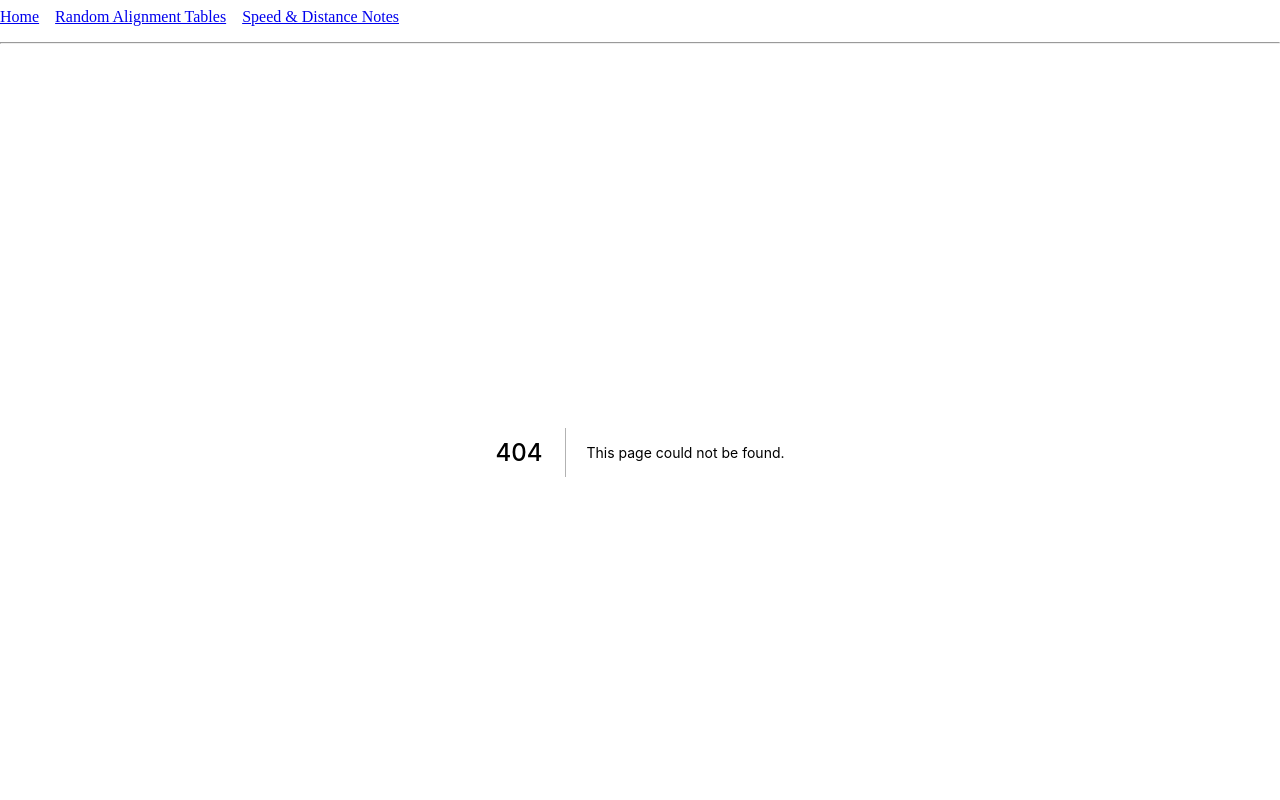
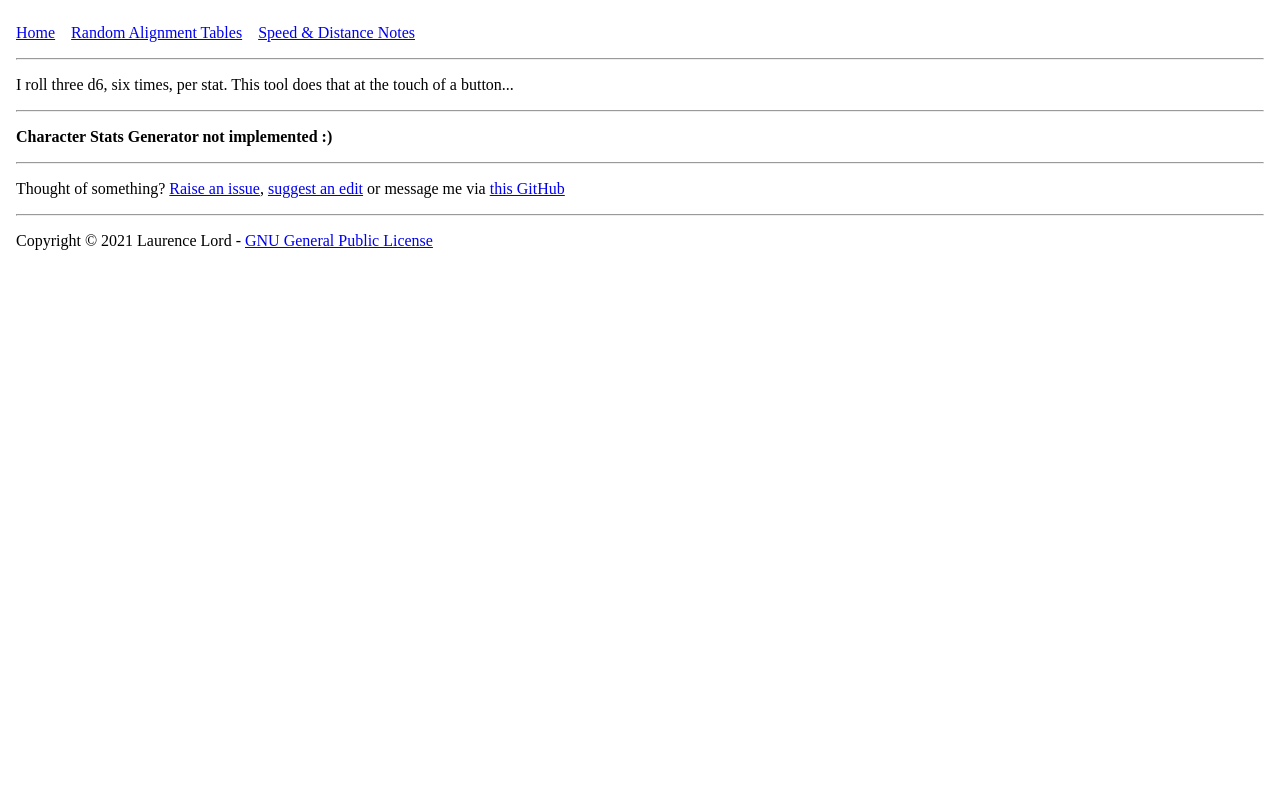
Before and after one commit to LL782/pathfinder-tools, a Next.js app: page /character-stats-generator in a window 1280 px wide. Before the commit this address had no page. Shown: the top 800 px of the page. Built offline with nearby package versions, Linux system fonts and the light colour scheme.

Commit message:
Add placeholder for "Character Stats Generator"

```diff
--- a/WebsiteMeta/pageLinks.ts
+++ b/WebsiteMeta/pageLinks.ts
@@ -3,6 +3,10 @@ export const pageLinks: Array<{ href: string; text: string }> = [
     href: "/",
     text: "Home",
   },
+  // {
+  //   href: "/character-stats-generator",
+  //   text: "Character Stats Generator",
+  // },
   {
     href: "/random-alignment-tables",
     text: "Random Alignment Tables",
--- /dev/null
+++ b/pages/character-stats-generator.tsx
@@ -0,0 +1,27 @@
+import React from "react";
+import Head from "next/head";
+
+import { Explanation } from "../Layout/Explanation";
+import { Main } from "../Layout/Main";
+
+const Page = () => (
+  <>
+    <Head>
+      <title>Character Stats Generator - Pathfinder Tools</title>
+      <link rel="icon" href="/favicon.ico" />
+    </Head>
+    <Explanation>
+      <p>
+        I roll three d6, six times, per stat. This tool does that at the touch
+        of a button...
+      </p>
+    </Explanation>
+    <Main>
+      <p>
+        <strong>Character Stats Generator not implemented :)</strong>
+      </p>
+    </Main>
+  </>
+);
+
+export default Page;
```
